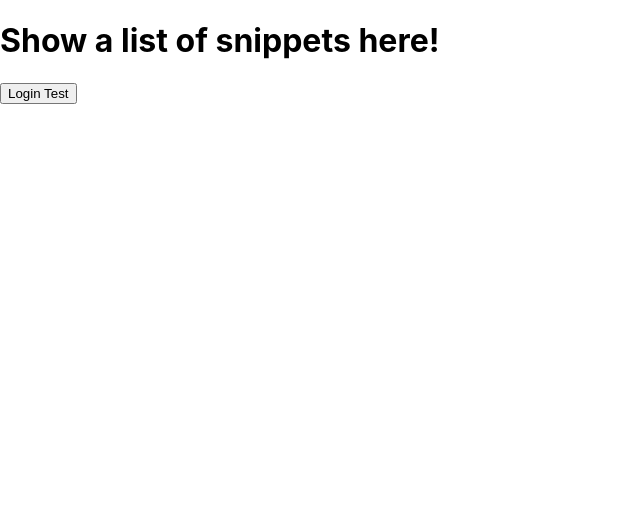
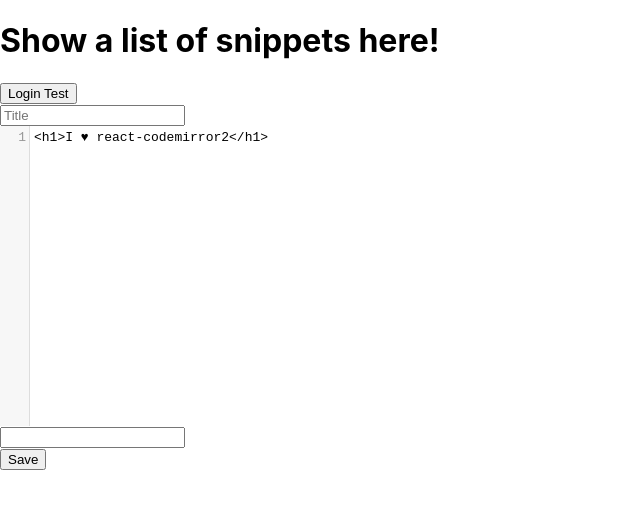
Before and after one commit to whysgai/WebDev_FinalProject, a React (Create React App) app: page / in a window 1280 px wide. Shown: the top 508 px of the page, without its empty margins (0-640 px from the left). Built offline with nearby package versions, Linux system fonts and the light colour scheme.

Commit message:
Proto feat: Add codemirror example

```diff
--- a/package.json
+++ b/package.json
@@ -6,9 +6,11 @@
     "@testing-library/jest-dom": "^5.11.5",
     "@testing-library/react": "^11.1.0",
     "@testing-library/user-event": "^12.1.10",
+    "codemirror": "^5.58.2",
     "express": "^4.17.1",
     "missing": "0.0.1",
     "react": "^17.0.1",
+    "react-codemirror2": "^7.2.1",
     "react-dom": "^17.0.1",
     "react-scripts": "4.0.0",
     "redux": "^4.0.5",
--- a/src/Components/SnippetComponent.js
+++ b/src/Components/SnippetComponent.js
@@ -1,6 +1,9 @@
 import React from "react"
+import SnippetEditComponent from "./SnippetEditComponent";
 
 const SnippetComponent = () =>
-    <div></div>
+    <div>
+        <SnippetEditComponent/>
+    </div>
 
 export default SnippetComponent
--- a/src/Components/SnippetEditComponent.js
+++ b/src/Components/SnippetEditComponent.js
@@ -1,6 +1,8 @@
 import React from "react"
+import {UnControlled as CodeMirror} from 'react-codemirror2'
+import "../styles/codemirror.css"
 
-const SnippetDisplayComponent = () =>
+const SnippetEditComponent = () =>
     <div>
         <div>
             <label htmlFor="snippet_title" />
@@ -9,7 +11,17 @@
         </div>
         <div>
             <label htmlFor="code_editor" />
-            <textarea id="code_editor" placeholder="Code goes here"/>
+            {/*<textarea id="code_editor" placeholder="Code goes here"/>*/}
+            <CodeMirror
+                value='<h1>I ♥ react-codemirror2</h1>'
+                options={{
+                    mode: 'xml',
+                    theme: 'material',
+                    lineNumbers: true
+                }}
+                onChange={(editor, data, value) => {
+                }}
+            />
         </div>
         <div>
             <label htmlFor="tag_input" />
@@ -18,4 +30,4 @@
         <button>Save</button>
     </div>
 
-export default SnippetDisplayComponent
+export default SnippetEditComponent
--- a/src/index.js
+++ b/src/index.js
@@ -8,6 +8,7 @@
 import userReducer from "./TestSnippetDisplayPage/UserReducer";
 import {Provider} from "react-redux"
 import TestSnippetDisplayPageContainer from "./TestSnippetDisplayPage/TestSnippetDisplayPageContainer"
+import SnippetContainer from "./Containers/SnippetContainer";
 
 const reducers = combineReducers({
     userReducer
@@ -22,6 +23,7 @@
     <Provider store={store}>
         <BrowserRouter>
             <TestSnippetDisplayPageContainer username="NameOfUser"/>
+            <SnippetContainer/>
         </BrowserRouter>
     </Provider>,
   document.getElementById('root')
--- /dev/null
+++ b/src/styles/codemirror.css
@@ -0,0 +1,350 @@
+/* BASICS */
+
+.CodeMirror {
+  /* Set height, width, borders, and global font properties here */
+  font-family: monospace;
+  height: 300px;
+  color: black;
+  direction: ltr;
+}
+
+/* PADDING */
+
+.CodeMirror-lines {
+  padding: 4px 0; /* Vertical padding around content */
+}
+.CodeMirror pre.CodeMirror-line,
+.CodeMirror pre.CodeMirror-line-like {
+  padding: 0 4px; /* Horizontal padding of content */
+}
+
+.CodeMirror-scrollbar-filler, .CodeMirror-gutter-filler {
+  background-color: white; /* The little square between H and V scrollbars */
+}
+
+/* GUTTER */
+
+.CodeMirror-gutters {
+  border-right: 1px solid #ddd;
+  background-color: #f7f7f7;
+  white-space: nowrap;
+}
+.CodeMirror-linenumbers {}
+.CodeMirror-linenumber {
+  padding: 0 3px 0 5px;
+  min-width: 20px;
+  text-align: right;
+  color: #999;
+  white-space: nowrap;
+}
+
+.CodeMirror-guttermarker { color: black; }
+.CodeMirror-guttermarker-subtle { color: #999; }
+
+/* CURSOR */
+
+.CodeMirror-cursor {
+  border-left: 1px solid black;
+  border-right: none;
+  width: 0;
+}
+/* Shown when moving in bi-directional text */
+.CodeMirror div.CodeMirror-secondarycursor {
+  border-left: 1px solid silver;
+}
+.cm-fat-cursor .CodeMirror-cursor {
+  width: auto;
+  border: 0 !important;
+  background: #7e7;
+}
+.cm-fat-cursor div.CodeMirror-cursors {
+  z-index: 1;
+}
+.cm-fat-cursor-mark {
+  background-color: rgba(20, 255, 20, 0.5);
+  -webkit-animation: blink 1.06s steps(1) infinite;
+  -moz-animation: blink 1.06s steps(1) infinite;
+  animation: blink 1.06s steps(1) infinite;
+}
+.cm-animate-fat-cursor {
+  width: auto;
+  border: 0;
+  -webkit-animation: blink 1.06s steps(1) infinite;
+  -moz-animation: blink 1.06s steps(1) infinite;
+  animation: blink 1.06s steps(1) infinite;
+  background-color: #7e7;
+}
+@-moz-keyframes blink {
+  0% {}
+  50% { background-color: transparent; }
+  100% {}
+}
+@-webkit-keyframes blink {
+  0% {}
+  50% { background-color: transparent; }
+  100% {}
+}
+@keyframes blink {
+  0% {}
+  50% { background-color: transparent; }
+  100% {}
+}
+
+/* Can style cursor different in overwrite (non-insert) mode */
+.CodeMirror-overwrite .CodeMirror-cursor {}
+
+.cm-tab { display: inline-block; text-decoration: inherit; }
+
+.CodeMirror-rulers {
+  position: absolute;
+  left: 0; right: 0; top: -50px; bottom: 0;
+  overflow: hidden;
+}
+.CodeMirror-ruler {
+  border-left: 1px solid #ccc;
+  top: 0; bottom: 0;
+  position: absolute;
+}
+
+/* DEFAULT THEME */
+
+.cm-s-default .cm-header {color: blue;}
+.cm-s-default .cm-quote {color: #090;}
+.cm-negative {color: #d44;}
+.cm-positive {color: #292;}
+.cm-header, .cm-strong {font-weight: bold;}
+.cm-em {font-style: italic;}
+.cm-link {text-decoration: underline;}
+.cm-strikethrough {text-decoration: line-through;}
+
+.cm-s-default .cm-keyword {color: #708;}
+.cm-s-default .cm-atom {color: #219;}
+.cm-s-default .cm-number {color: #164;}
+.cm-s-default .cm-def {color: #00f;}
+.cm-s-default .cm-variable,
+.cm-s-default .cm-punctuation,
+.cm-s-default .cm-property,
+.cm-s-default .cm-operator {}
+.cm-s-default .cm-variable-2 {color: #05a;}
+.cm-s-default .cm-variable-3, .cm-s-default .cm-type {color: #085;}
+.cm-s-default .cm-comment {color: #a50;}
+.cm-s-default .cm-string {color: #a11;}
+.cm-s-default .cm-string-2 {color: #f50;}
+.cm-s-default .cm-meta {color: #555;}
+.cm-s-default .cm-qualifier {color: #555;}
+.cm-s-default .cm-builtin {color: #30a;}
+.cm-s-default .cm-bracket {color: #997;}
+.cm-s-default .cm-tag {color: #170;}
+.cm-s-default .cm-attribute {color: #00c;}
+.cm-s-default .cm-hr {color: #999;}
+.cm-s-default .cm-link {color: #00c;}
+
+.cm-s-default .cm-error {color: #f00;}
+.cm-invalidchar {color: #f00;}
+
+.CodeMirror-composing { border-bottom: 2px solid; }
+
+/* Default styles for common addons */
+
+div.CodeMirror span.CodeMirror-matchingbracket {color: #0b0;}
+div.CodeMirror span.CodeMirror-nonmatchingbracket {color: #a22;}
+.CodeMirror-matchingtag { background: rgba(255, 150, 0, .3); }
+.CodeMirror-activeline-background {background: #e8f2ff;}
+
+/* STOP */
+
+/* The rest of this file contains styles related to the mechanics of
+   the editor. You probably shouldn't touch them. */
+
+.CodeMirror {
+  position: relative;
+  overflow: hidden;
+  background: white;
+}
+
+.CodeMirror-scroll {
+  overflow: scroll !important; /* Things will break if this is overridden */
+  /* 50px is the magic margin used to hide the element's real scrollbars */
+  /* See overflow: hidden in .CodeMirror */
+  margin-bottom: -50px; margin-right: -50px;
+  padding-bottom: 50px;
+  height: 100%;
+  outline: none; /* Prevent dragging from highlighting the element */
+  position: relative;
+}
+.CodeMirror-sizer {
+  position: relative;
+  border-right: 50px solid transparent;
+}
+
+/* The fake, visible scrollbars. Used to force redraw during scrolling
+   before actual scrolling happens, thus preventing shaking and
+   flickering artifacts. */
+.CodeMirror-vscrollbar, .CodeMirror-hscrollbar, .CodeMirror-scrollbar-filler, .CodeMirror-gutter-filler {
+  position: absolute;
+  z-index: 6;
+  display: none;
+  outline: none;
+}
+.CodeMirror-vscrollbar {
+  right: 0; top: 0;
+  overflow-x: hidden;
+  overflow-y: scroll;
+}
+.CodeMirror-hscrollbar {
+  bottom: 0; left: 0;
+  overflow-y: hidden;
+  overflow-x: scroll;
+}
+.CodeMirror-scrollbar-filler {
+  right: 0; bottom: 0;
+}
+.CodeMirror-gutter-filler {
+  left: 0; bottom: 0;
+}
+
+.CodeMirror-gutters {
+  position: absolute; left: 0; top: 0;
+  min-height: 100%;
+  z-index: 3;
+}
+.CodeMirror-gutter {
+  white-space: normal;
+  height: 100%;
+  display: inline-block;
+  vertical-align: top;
+  margin-bottom: -50px;
+}
+.CodeMirror-gutter-wrapper {
+  position: absolute;
+  z-index: 4;
+  background: none !important;
+  border: none !important;
+}
+.CodeMirror-gutter-background {
+  position: absolute;
+  top: 0; bottom: 0;
+  z-index: 4;
+}
+.CodeMirror-gutter-elt {
+  position: absolute;
+  cursor: default;
+  z-index: 4;
+}
+.CodeMirror-gutter-wrapper ::selection { background-color: transparent }
+.CodeMirror-gutter-wrapper ::-moz-selection { background-color: transparent }
+
+.CodeMirror-lines {
+  cursor: text;
+  min-height: 1px; /* prevents collapsing before first draw */
+}
+.CodeMirror pre.CodeMirror-line,
+.CodeMirror pre.CodeMirror-line-like {
+  /* Reset some styles that the rest of the page might have set */
+  -moz-border-radius: 0; -webkit-border-radius: 0; border-radius: 0;
+  border-width: 0;
+  background: transparent;
+  font-family: inherit;
+  font-size: inherit;
+  margin: 0;
+  white-space: pre;
+  word-wrap: normal;
+  line-height: inherit;
+  color: inherit;
+  z-index: 2;
+  position: relative;
+  overflow: visible;
+  -webkit-tap-highlight-color: transparent;
+  -webkit-font-variant-ligatures: contextual;
+  font-variant-ligatures: contextual;
+}
+.CodeMirror-wrap pre.CodeMirror-line,
+.CodeMirror-wrap pre.CodeMirror-line-like {
+  word-wrap: break-word;
+  white-space: pre-wrap;
+  word-break: normal;
+}
+
+.CodeMirror-linebackground {
+  position: absolute;
+  left: 0; right: 0; top: 0; bottom: 0;
+  z-index: 0;
+}
+
+.CodeMirror-linewidget {
+  position: relative;
+  z-index: 2;
+  padding: 0.1px; /* Force widget margins to stay inside of the container */
+}
+
+.CodeMirror-widget {}
+
+.CodeMirror-rtl pre { direction: rtl; }
+
+.CodeMirror-code {
+  outline: none;
+}
+
+/* Force content-box sizing for the elements where we expect it */
+.CodeMirror-scroll,
+.CodeMirror-sizer,
+.CodeMirror-gutter,
+.CodeMirror-gutters,
+.CodeMirror-linenumber {
+  -moz-box-sizing: content-box;
+  box-sizing: content-box;
+}
+
+.CodeMirror-measure {
+  position: absolute;
+  width: 100%;
+  height: 0;
+  overflow: hidden;
+  visibility: hidden;
+}
+
+.CodeMirror-cursor {
+  position: absolute;
+  pointer-events: none;
+}
+.CodeMirror-measure pre { position: static; }
+
+div.CodeMirror-cursors {
+  visibility: hidden;
+  position: relative;
+  z-index: 3;
+}
+div.CodeMirror-dragcursors {
+  visibility: visible;
+}
+
+.CodeMirror-focused div.CodeMirror-cursors {
+  visibility: visible;
+}
+
+.CodeMirror-selected { background: #d9d9d9; }
+.CodeMirror-focused .CodeMirror-selected { background: #d7d4f0; }
+.CodeMirror-crosshair { cursor: crosshair; }
+.CodeMirror-line::selection, .CodeMirror-line > span::selection, .CodeMirror-line > span > span::selection { background: #d7d4f0; }
+.CodeMirror-line::-moz-selection, .CodeMirror-line > span::-moz-selection, .CodeMirror-line > span > span::-moz-selection { background: #d7d4f0; }
+
+.cm-searching {
+  background-color: #ffa;
+  background-color: rgba(255, 255, 0, .4);
+}
+
+/* Used to force a border model for a node */
+.cm-force-border { padding-right: .1px; }
+
+@media print {
+  /* Hide the cursor when printing */
+  .CodeMirror div.CodeMirror-cursors {
+    visibility: hidden;
+  }
+}
+
+/* See issue #2901 */
+.cm-tab-wrap-hack:after { content: ''; }
+
+/* Help users use markselection to safely style text background */
+span.CodeMirror-selectedtext { background: none; }
```
Also changed, not shown: 2 other files (tests, documents, lock files or other folders).
